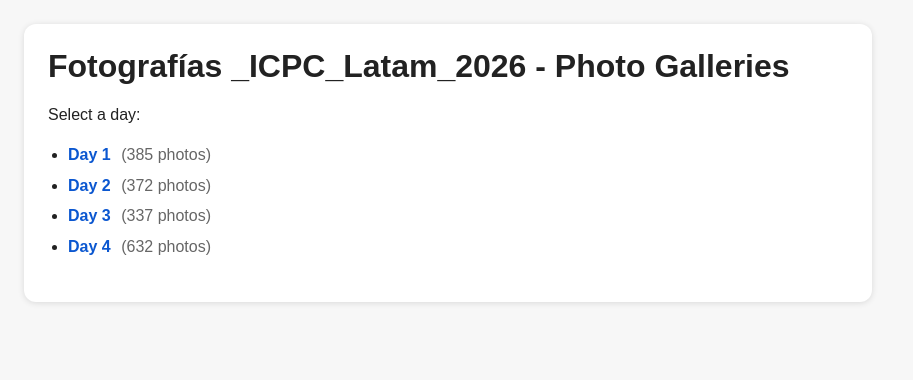
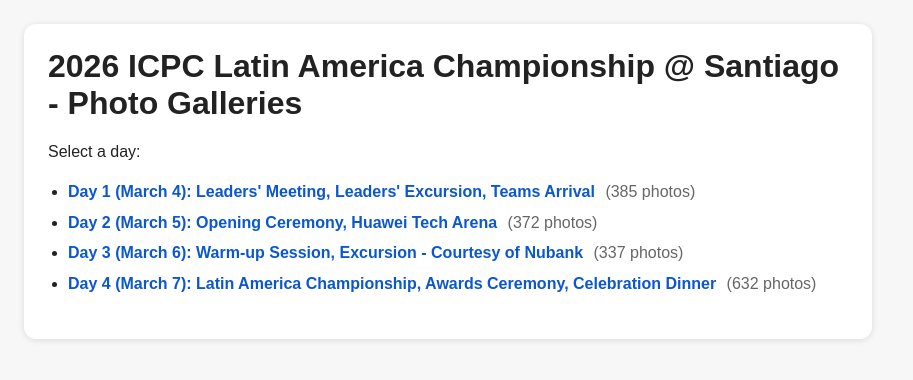
Before and after one commit to federico-meza/icpc_lac2026_photos, a plain HTML site: page index.html in a window 1280 px wide. Shown: the whole page, without its empty margins (0-913 px from the left). Drawn offline with Linux system fonts and the light colour scheme.

Commit message:
Update index.html

```diff
--- a/index.html
+++ b/index.html
@@ -3,7 +3,7 @@
 <head>
   <meta charset="UTF-8">
   <meta name="viewport" content="width=device-width, initial-scale=1">
-  <title>Fotografías _ICPC_Latam_2026 - Photo Galleries</title>
+  <title>2026 ICPC Latin America Championship @ Santiago - Photo Galleries</title>
   <style>
     body {
       font-family: Arial, sans-serif;
@@ -42,30 +42,30 @@
 </head>
 <body>
   <div class="card">
-    <h1>Fotografías _ICPC_Latam_2026 - Photo Galleries</h1>
+    <h1>2026 ICPC Latin America Championship @ Santiago - Photo Galleries</h1>
     <p>Select a day:</p>
     <ul>
 
     <li>
-      <a href="day-1.html">Day 1</a>
+      <a href="day-1.html">Day 1 (March 4): Leaders' Meeting, Leaders' Excursion, Teams Arrival</a>
       <span>(385 photos)</span>
     </li>
 
 
     <li>
-      <a href="day-2.html">Day 2</a>
+      <a href="day-2.html">Day 2 (March 5): Opening Ceremony, Huawei Tech Arena</a>
       <span>(372 photos)</span>
     </li>
 
 
     <li>
-      <a href="day-3.html">Day 3</a>
+      <a href="day-3.html">Day 3 (March 6): Warm-up Session, Excursion - Courtesy of Nubank</a>
       <span>(337 photos)</span>
     </li>
 
 
     <li>
-      <a href="day-4.html">Day 4</a>
+      <a href="day-4.html">Day 4 (March 7): Latin America Championship, Awards Ceremony, Celebration Dinner</a>
       <span>(632 photos)</span>
     </li>
 
```
